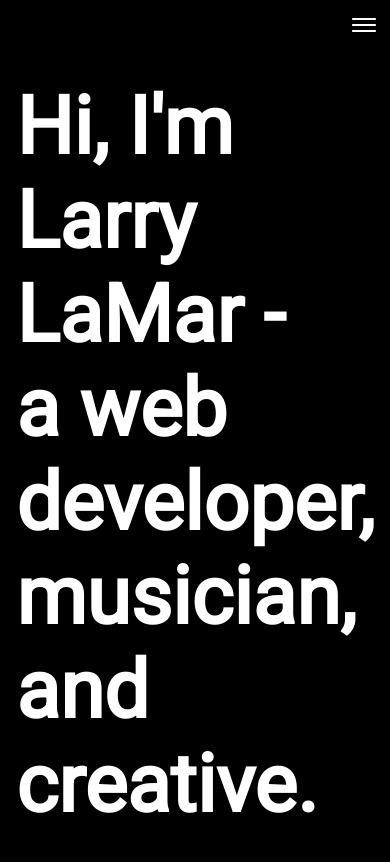
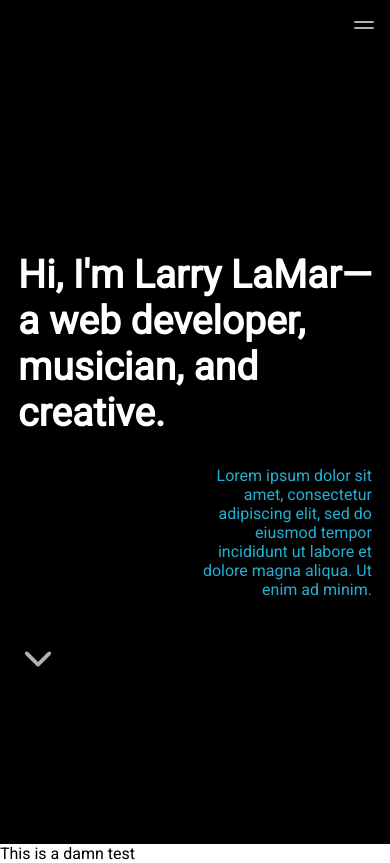
Before and after one commit to l2fc3s/portfolio, a React (Create React App) app: page / in a window 390 px wide. Built offline with nearby package versions, Linux system fonts and the light colour scheme.

Commit message:
completed about section

```diff
--- a/src/components/Navbar.css
+++ b/src/components/Navbar.css
@@ -49,7 +49,7 @@
 }
 
 .nav-links:hover {
-  color: #eb5a2e;
+  color: #ff6232;
   transition: 300ms;
 }
 
@@ -117,13 +117,13 @@
 
   .times,
   .bars {
-    color: #fff;
+    color: #b1b0b0;
     font-size: 2rem;
   }
 
   .times:hover,
   .bars:hover {
-    font-size: 2.1rem;
-    transition: 3ms;
+    color: #fff;
+    transition: all 0.3s ease-in-out;
   }
 }
--- a/src/components/Navbar.js
+++ b/src/components/Navbar.js
@@ -1,6 +1,6 @@
 import React, { useState } from "react";
 import { HashLink } from "react-router-hash-link";
-import { IoMdClose, IoIosMenu } from "react-icons/io";
+import { IoCloseOutline, IoReorderTwoOutline } from "react-icons/io5";
 import "./Navbar.css";
 
 function Navbar() {
@@ -19,9 +19,9 @@ function Navbar() {
 
           <div className="mobile-icon" onClick={handleClick}>
             {click ? (
-              <IoMdClose className="times" />
+              <IoCloseOutline className="times" />
             ) : (
-              <IoIosMenu className="bars" />
+              <IoReorderTwoOutline className="bars" />
             )}
           </div>
 
--- a/src/components/Pages/About/About.css
+++ b/src/components/Pages/About/About.css
@@ -9,10 +9,58 @@
 
 h1 {
   color: white;
-  font-size: 5rem;
+  font-size: 6rem;
   text-align: left;
 }
 
+#welcome-header {
+  white-space: nowrap;
+}
+
 .welcome-text {
+  padding-bottom: 30px;
+}
+
+.about-text {
+  width: 50%;
+  text-align: right;
+  margin-left: auto;
+}
+
+.about-text > p {
+  color: #23aed1;
+  font-size: 1.4rem;
+}
+
+.text-wrapper {
+  max-width: 1300px;
   padding: 30px;
 }
+
+#welcomeArrow {
+  position: relative;
+  top: 40px;
+}
+
+.welcome-arrow {
+  color: #b1b0b0;
+  font-size: 2.5rem;
+}
+
+.welcome-arrow:hover {
+  color: #ff6232;
+  transition: 300ms;
+}
+
+/* -----------------Mobile section------------ */
+
+@media screen and (max-width: 960px) {
+  h1 {
+    font-size: 10vw;
+  }
+
+  .about-text > p {
+    color: #23aed1;
+    font-size: 1rem;
+  }
+}
--- a/src/components/Pages/About/About.js
+++ b/src/components/Pages/About/About.js
@@ -1,14 +1,31 @@
 import React from "react";
 import "./About.css";
+import { IoChevronDown } from "react-icons/io5";
 
 function About() {
   return (
-    <div id="welcome-section" className="welcome-container">
-      <div className="welcome-text">
-        <h1>Hi, I'm Larry LaMar -</h1>
-        <h1>a web developer, musician, and creative. </h1>
+    <>
+      <div id="welcome-section" className="welcome-container">
+        <div className="text-wrapper">
+          <div className="welcome-text">
+            <h1 id="welcome-header">Hi, I'm Larry LaMar—</h1>
+            <h1>a web developer, musician, and creative. </h1>
+          </div>
+
+          <div className="about-text">
+            <p>
+              Lorem ipsum dolor sit amet, consectetur adipiscing elit, sed do
+              eiusmod tempor incididunt ut labore et dolore magna aliqua. Ut
+              enim ad minim.
+            </p>
+          </div>
+
+          <div id="welcomeArrow">
+            <IoChevronDown className="welcome-arrow" />
+          </div>
+        </div>
       </div>
-    </div>
+    </>
   );
 }
 
--- a/src/components/Pages/HomePage/Home.js
+++ b/src/components/Pages/HomePage/Home.js
@@ -1,10 +1,12 @@
 import React from "react";
 import About from "../About/About";
+import Projects from "../Projects/Projects";
 
 export default function Home() {
   return (
     <>
       <About />
+      <Projects />
     </>
   );
 }
--- /dev/null
+++ b/src/components/Pages/Projects/Projects.js
@@ -0,0 +1,11 @@
+import React from "react";
+
+function Projects() {
+  return (
+    <div>
+      <p>This is a damn test</p>
+    </div>
+  );
+}
+
+export default Projects;
```
Also changed, not shown: src/components/Pages/Projects/Projects.css (added).
